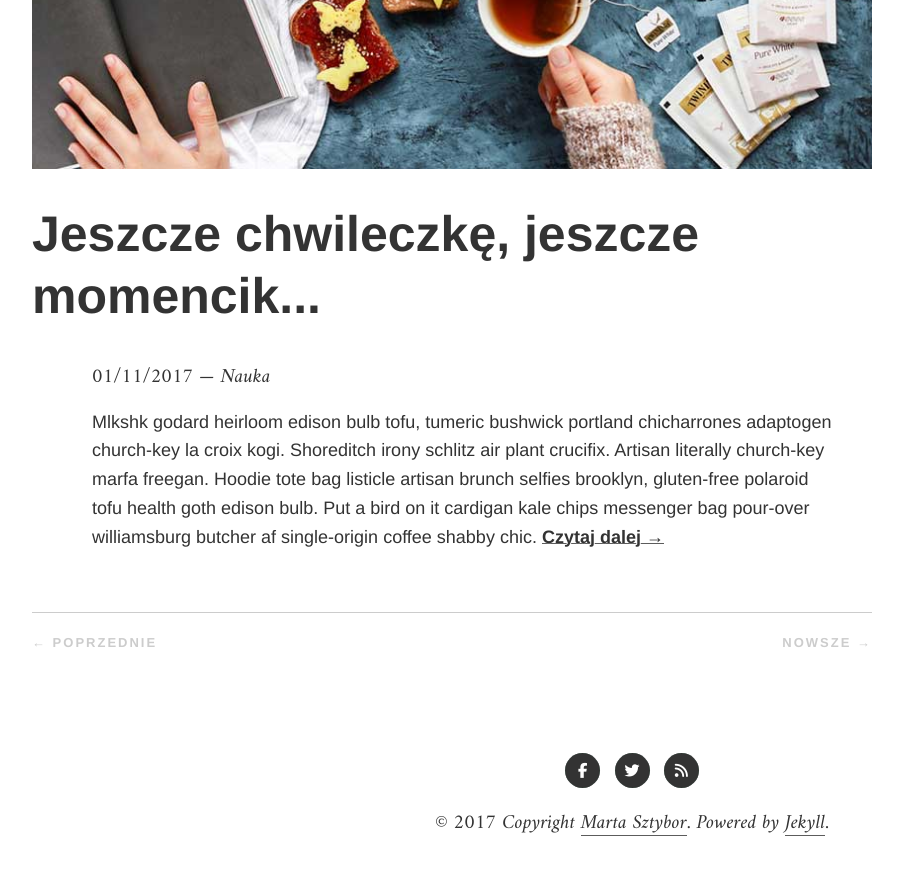
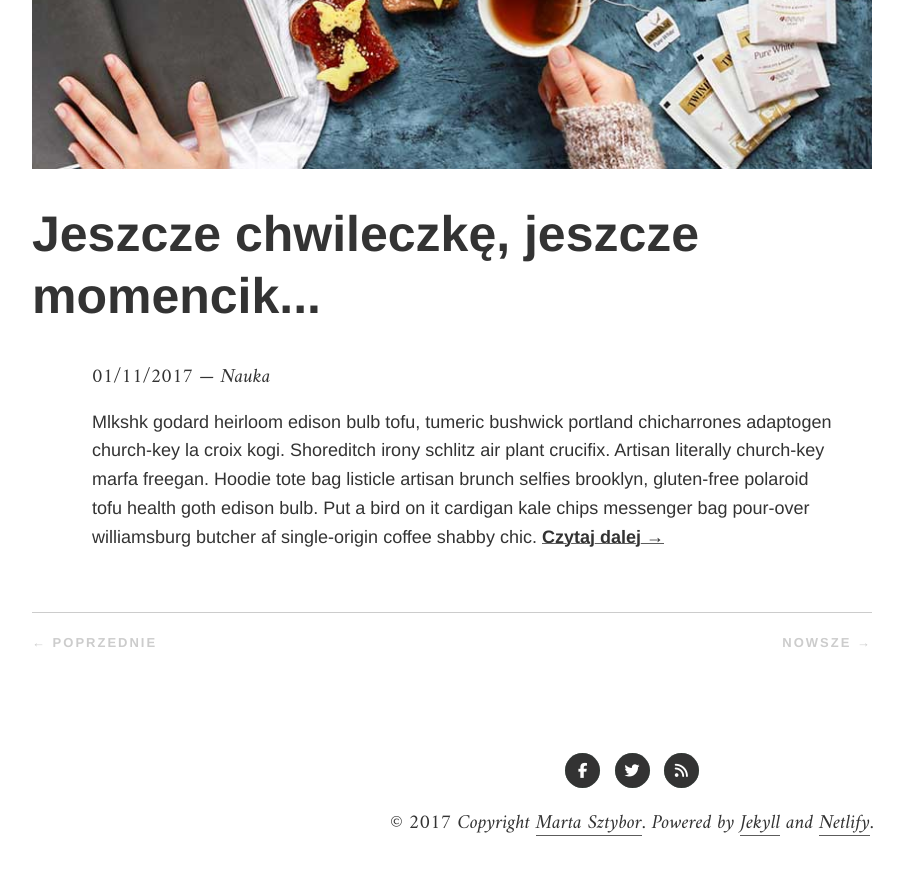
Before and after one commit to sztyborek/technohumanizm.pl, a Jekyll site: the page built from index.html, in a window 1280 px wide and 900 px high, scrolled down 1744 px. Shown: the top 875 px of the window, without its empty margins (8-911 px from the left). Built offline with Jekyll 4.4.1, drawn with Linux system fonts in a browser that asks for light colours; nearby versions of some CDN libraries; some web fonts are replaced; the list of posts is cut into pages by our own code.

Commit message:
Add Netlify mention in footer

```diff
--- a/_includes/footer.html
+++ b/_includes/footer.html
@@ -3,6 +3,6 @@
   <p>
     &copy; {{ 'now' | date: "%Y" }}
     Copyright <a href="http://martasztybor.pl">Marta Sztybor</a>.
-    Powered by <a href="https://jekyllrb.com/">Jekyll</a>.
+    Powered by <a href="https://jekyllrb.com/">Jekyll</a> and <a href="https://www.netlify.com/">Netlify</a>.
   </p>
 </footer>
```
